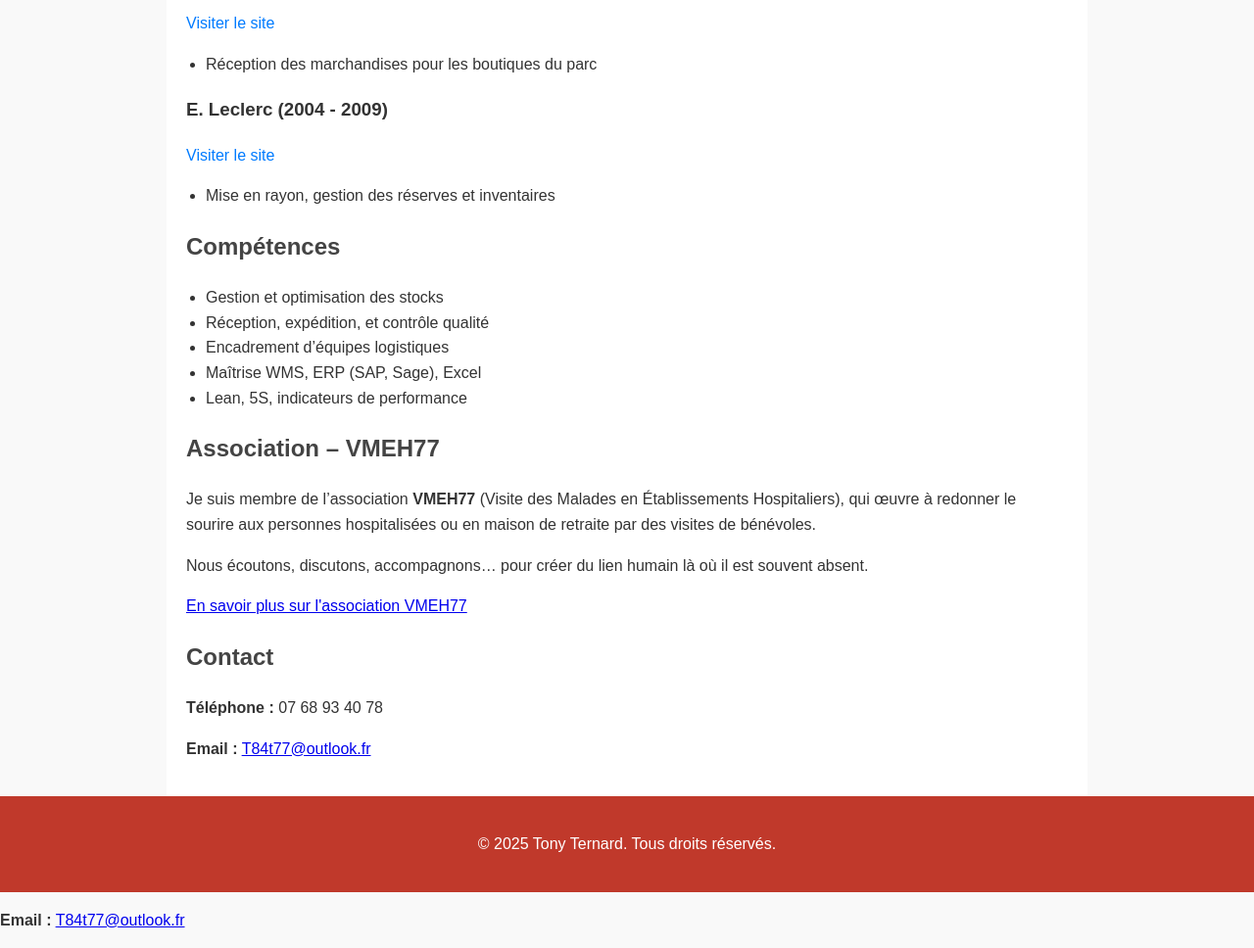
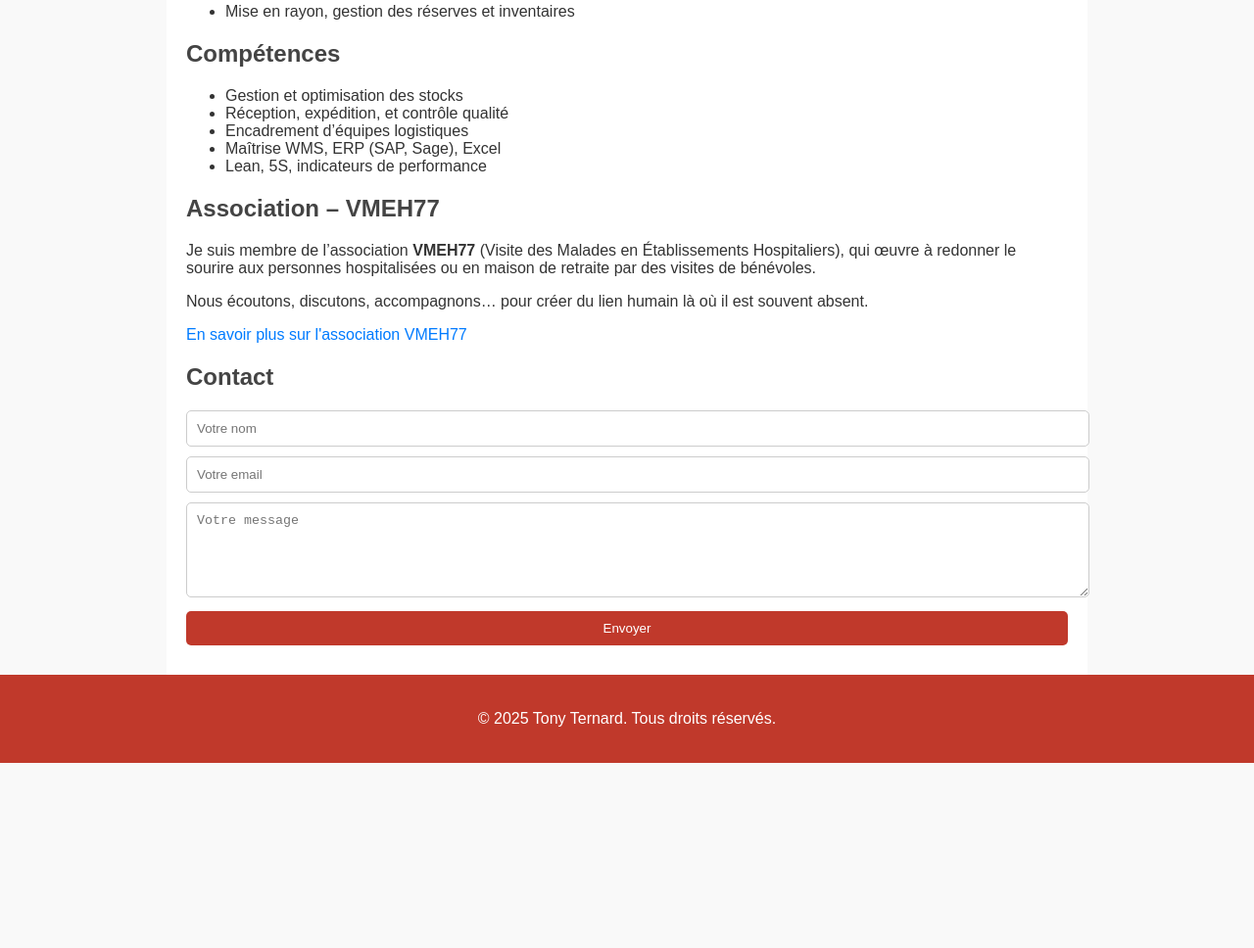
Before and after one commit to Tonytelz/sitetonyternard, a plain HTML site: page index.html in a window 1280 px wide. Shown: the part 1203-2171 px from the top of the page at 98% size. After the commit the page ends 1982 px from the top, so only its background shows below. Drawn offline with Linux system fonts and the light colour scheme.

Commit message:
Update index.html

```diff
--- a/index.html
+++ b/index.html
@@ -1,27 +1,32 @@
-
 <!DOCTYPE html>
 <html lang="fr">
 <head>
-  <meta charset="UTF-8">
-  <meta name="viewport" content="width=device-width, initial-scale=1">
+  <meta charset="UTF-8" />
+  <meta name="viewport" content="width=device-width, initial-scale=1" />
+  <title>Tony Ternard – Responsable Magasinier</title>
   <meta name="description" content="Tony Ternard – Responsable magasinier avec plus de 20 ans d'expérience en logistique, gestion de stocks, réception, expédition, inventaires et management d'équipes.">
-<meta name="keywords" content="Responsable magasinier, logistique, gestion de stocks, cariste, préparation de commandes, entrepôt, inventaire, Tony Ternard, magasinier expérimenté, entrepôt France, poste logistique, CDI logistique">
-<meta name="author" content="Tony Ternard">
-  <title>Tony Ternard – Responsable Magasinier</title>
+  <meta name="keywords" content="Responsable magasinier, logistique, gestion de stocks, cariste, préparation de commandes, entrepôt, inventaire, Tony Ternard, magasinier expérimenté, entrepôt France, poste logistique, CDI logistique">
+  <meta name="author" content="Tony Ternard">
   <style>
-    body { font-family: Arial, sans-serif; margin: 0; padding: 0; line-height: 1.6; background: #f9f9f9; color: #333; }
-   header, footer { background: #c0392b; color: #fff; padding: 20px; text-align: center; }
+    body { font-family: Arial, sans-serif; margin: 0; padding: 0; background: #f9f9f9; color: #333; }
+    header, footer { background: #c0392b; color: #fff; padding: 20px; text-align: center; }
     nav a { margin: 0 15px; color: #fff; text-decoration: none; }
-    .container { padding: 20px; max-width: 900px; margin: auto; background: #fff; }
-    h1, h2 { color: #444; }
-    ul { padding-left: 20px; }
-    .experience a { color: #007BFF; text-decoration: none; }
+    .container { max-width: 900px; margin: auto; padding: 20px; background: #fff; }
+    h1 { color: #fff; }
+    h2 { color: #444; }
+    a { color: #007BFF; text-decoration: none; }
+    img { max-width: 200px; border-radius: 20px; margin-bottom: 20px; }
+    form input, form textarea, form button {
+      width: 100%; padding: 10px; margin-bottom: 10px; border: 1px solid #ccc; border-radius: 5px;
+    }
+    form button { background-color: #c0392b; color: white; border: none; cursor: pointer; }
+    form button:hover { background-color: #a93226; }
   </style>
 </head>
 <body>
 
 <header>
-  <h1 style="color: #ffffff;">Tony Ternard</h1>
+  <h1>Tony Ternard</h1>
   <p>Responsable Magasinier – Plus de 20 ans d’expérience</p>
   <nav>
     <a href="#a-propos">À propos</a>
@@ -36,11 +41,11 @@
 
   <section id="a-propos">
     <h2>À propos</h2>
-    <img src="tony.jpg" alt="Photo de Tony Ternard" style="max-width: 200px; border-radius: 20px; margin-bottom: 20px;">
+    <img src="tony.jpg" alt="Photo de Tony Ternard" />
     <p>Professionnel de la logistique, rigoureux, autonome et organisé, j'ai acquis une solide expérience dans la gestion de stocks, la réception de marchandises, la préparation de commandes et la coordination d’équipes.</p>
   </section>
 
-  <section id="experience" class="experience">
+  <section id="experience">
     <h2>Expérience</h2>
     <h3>Mecacel-Industrie (2017 - aujourd’hui)</h3>
     <p><a href="https://www.mecacel-industrie.fr" target="_blank">Visiter le site</a></p>
@@ -81,7 +86,8 @@
       <li>Lean, 5S, indicateurs de performance</li>
     </ul>
   </section>
-   <section id="association">
+
+  <section id="association">
     <h2>Association – VMEH77</h2>
     <p>Je suis membre de l’association <strong>VMEH77</strong> (Visite des Malades en Établissements Hospitaliers), qui œuvre à redonner le sourire aux personnes hospitalisées ou en maison de retraite par des visites de bénévoles.</p>
     <p>Nous écoutons, discutons, accompagnons… pour créer du lien humain là où il est souvent absent.</p>
@@ -90,8 +96,13 @@
 
   <section id="contact">
     <h2>Contact</h2>
-    <p><strong>Téléphone :</strong> 07 68 93 40 78</p>
-    <p><strong>Email :</strong> <a href="mailto:T84t77@outlook.fr">T84t77@outlook.fr</a></p>
+    <form action="https://formsubmit.co/T84t77@outlook.fr" method="POST">
+      <input type="text" name="name" placeholder="Votre nom" required />
+      <input type="email" name="email" placeholder="Votre email" required />
+      <textarea name="message" rows="5" placeholder="Votre message" required></textarea>
+      <input type="text" name="_honey" style="display:none" />
+      <button type="submit">Envoyer</button>
+    </form>
   </section>
 
 </div>
@@ -102,4 +113,3 @@
 
 </body>
 </html>
-<p><strong>Email :</strong> <a href="mailto:T84t77@outlook.fr">T84t77@outlook.fr</a></p>
```
